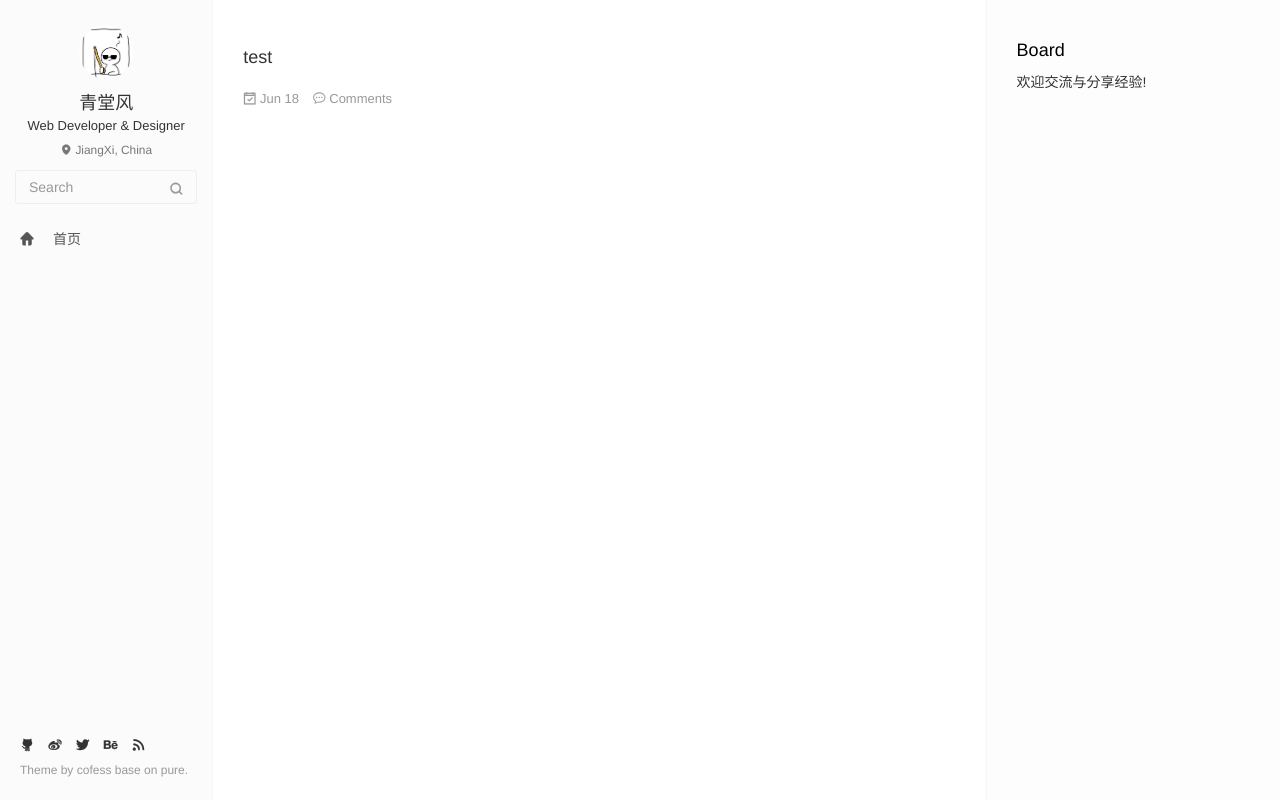
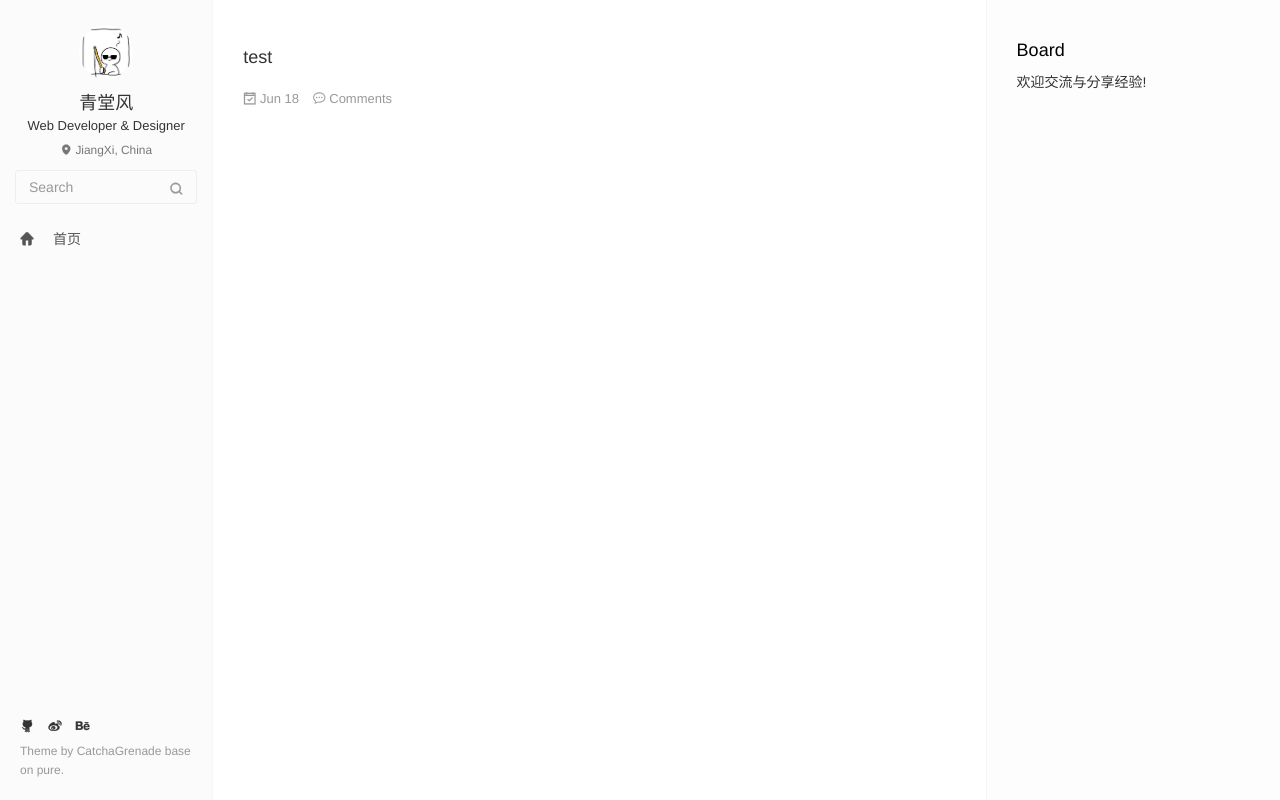
Before and after one commit to CatchaGrenade/CatchaGrenade.github.io, a plain HTML site: page index.html in a window 1280 px wide. Drawn offline with nearby package versions, Linux system fonts and the light colour scheme; no server answers.

Commit message:
Site updated: 2020-06-18 20:04:28

```diff
--- a/index.html
+++ b/index.html
@@ -176,15 +176,7 @@
       </ul>
     -->
 
-    <ul class="social-links">
 
-        <li><a href="https://github.com/CatchaGrenade" target="_blank" title="Github" data-toggle=tooltip data-placement=top><i class="icon icon-github"></i></a></li>
-
-        <li><a href="http://weibo.com/CatchaGrenade" target="_blank" title="Weibo" data-toggle=tooltip data-placement=top><i class="icon icon-weibo"></i></a></li>
-
-        <li><a href="https://www.behance.net/CatchaGrenade" target="_blank" title="Behance" data-toggle=tooltip data-placement=top><i class="icon icon-behance"></i></a></li>
-
-    </ul>
 
     </nav>
   </div>
@@ -285,25 +277,20 @@
 
   <footer class="footer" itemscope itemtype="http://schema.org/WPFooter">
 
-
     <ul class="social-links">
 
-        <li><a href="https://github.com/cofess" target="_blank" title="Github" data-toggle=tooltip data-placement=top><i class="icon icon-github"></i></a></li>
+      <li><a href="https://github.com/CatchaGrenade" target="_blank" title="Github" data-toggle=tooltip data-placement=top><i class="icon icon-github"></i></a></li>
 
-        <li><a href="http://weibo.com/cofess" target="_blank" title="Weibo" data-toggle=tooltip data-placement=top><i class="icon icon-weibo"></i></a></li>
+      <li><a href="http://weibo.com/CatchaGrenade" target="_blank" title="Weibo" data-toggle=tooltip data-placement=top><i class="icon icon-weibo"></i></a></li>
 
-        <li><a href="https://twitter.com/iwebued" target="_blank" title="Twitter" data-toggle=tooltip data-placement=top><i class="icon icon-twitter"></i></a></li>
+      <li><a href="https://www.behance.net/CatchaGrenade" target="_blank" title="Behance" data-toggle=tooltip data-placement=top><i class="icon icon-behance"></i></a></li>
 
-        <li><a href="https://www.behance.net/cofess" target="_blank" title="Behance" data-toggle=tooltip data-placement=top><i class="icon icon-behance"></i></a></li>
-
-        <li><a href="/atom.xml" target="_blank" title="Rss" data-toggle=tooltip data-placement=top><i class="icon icon-rss"></i></a></li>
-
-    </ul>
+  </ul>
 
     <div class="copyright">
 
         <div class="publishby">
-        	Theme by <a href="https://github.com/cofess" target="_blank"> cofess </a>base on <a href="https://github.com/cofess/hexo-theme-pure" target="_blank">pure</a>.
+        	Theme by <a href="https://github.com/CatchaGrenade" target="_blank"> CatchaGrenade </a>base on <a href="https://github.com/cofess/hexo-theme-pure" target="_blank">pure</a>.
         </div>
     </div>
 </footer>
```
